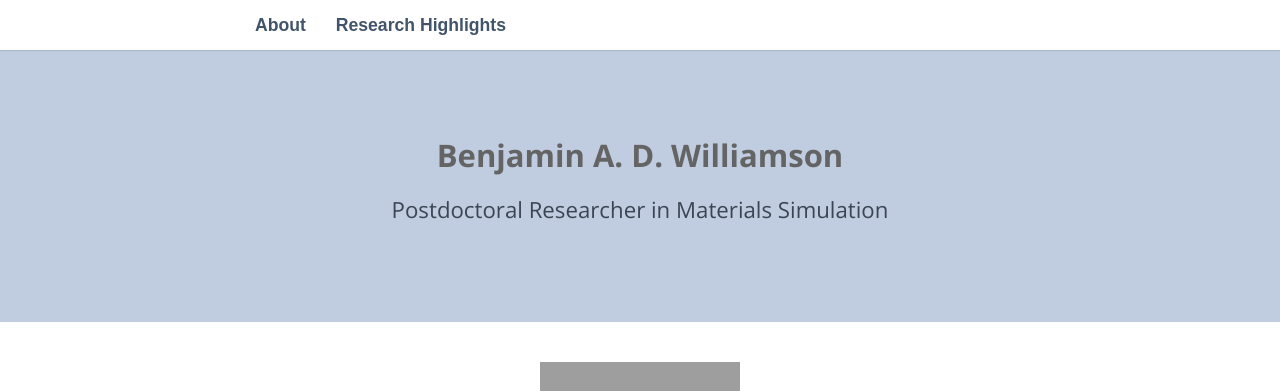
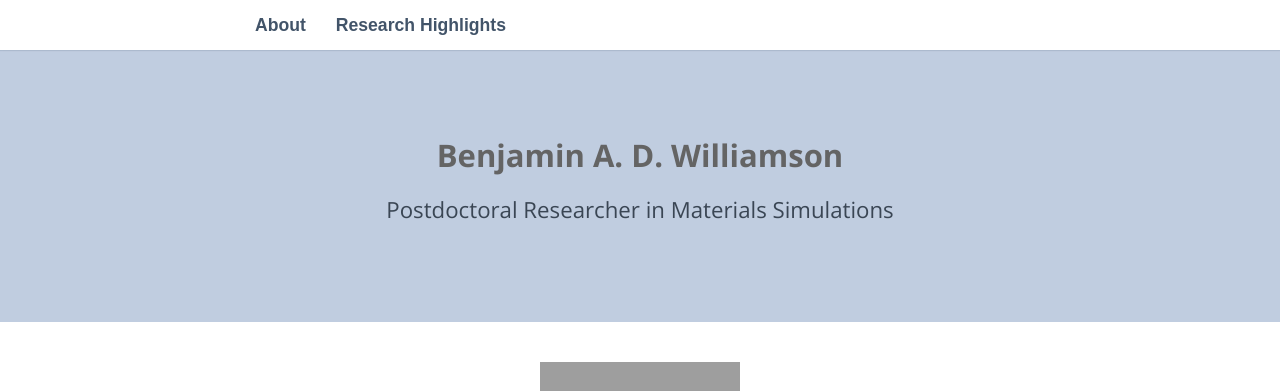
Before and after one commit to badw/badw.github.io, a Jekyll site: the page built from index.md, in a window 1280 px wide and 900 px high. Shown: the top 391 px of the window. Built offline with Jekyll 4.4.1, drawn with Linux system fonts in a browser that asks for light colours; some web fonts are replaced; grey boxes are pictures that could not be loaded.

Commit message:
Update _config.yml

```diff
--- a/_config.yml
+++ b/_config.yml
@@ -1,5 +1,5 @@
 title: Benjamin A. D. Williamson
-description: Postdoctoral Researcher in Materials Simulation
+description: Postdoctoral Researcher in Materials Simulations
 email: benjamin.williamson@ntnu.no
 twitter_username: bad_williamson
 sass:
```
